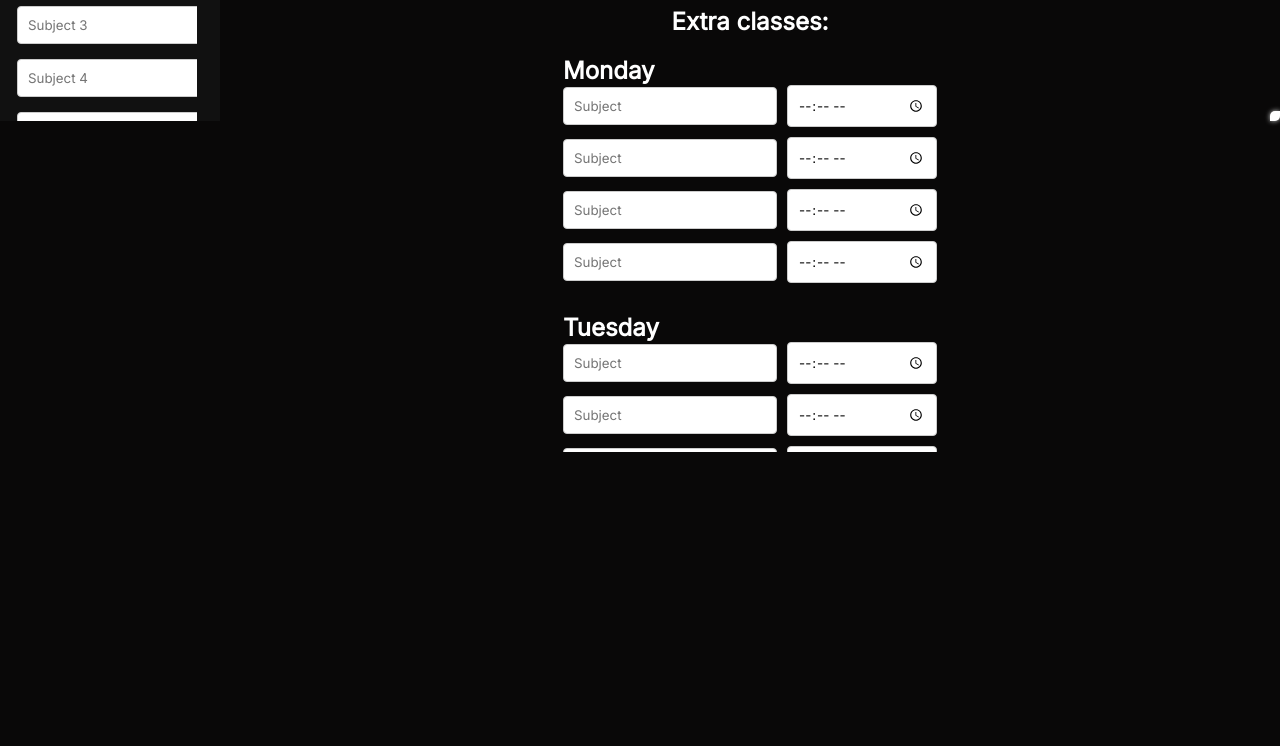
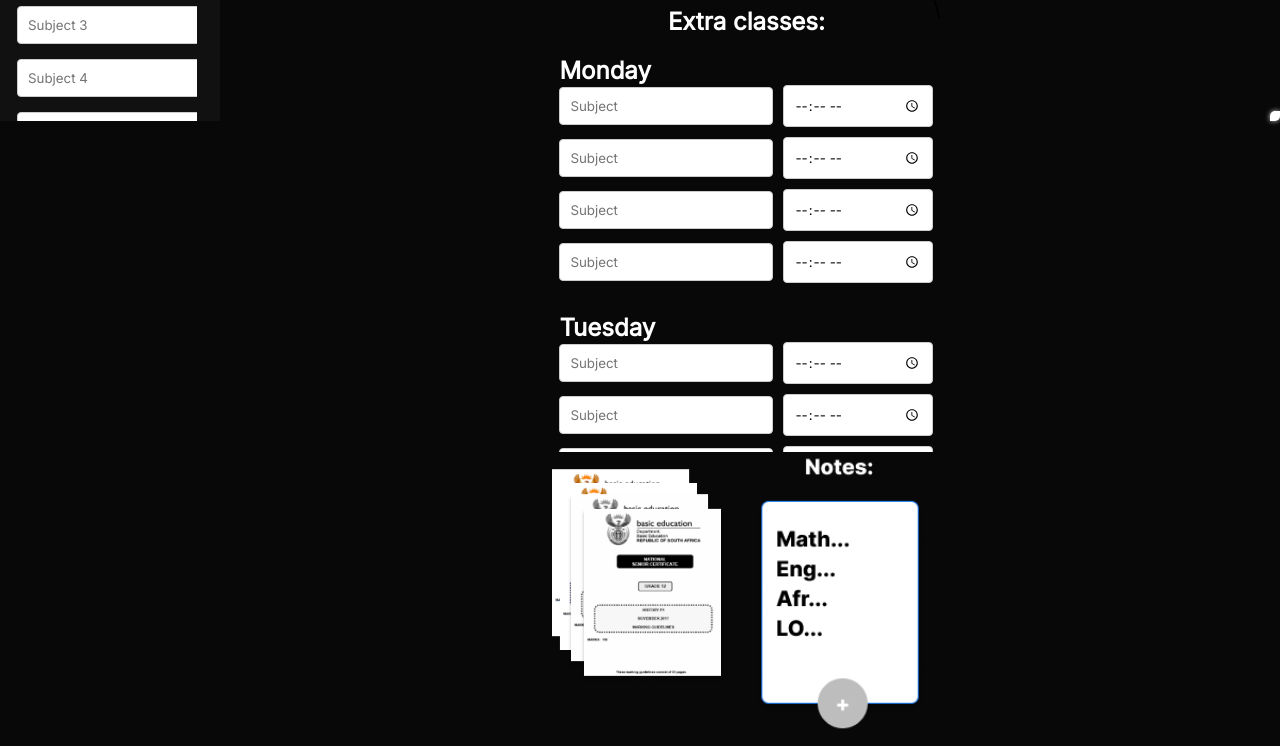
Before and after one commit to EDmentAI/EDmentVer1.0, a plain HTML site: page index.html in a window 1280 px wide. Shown: the part 679-1425 px from the top of the page. Before the commit the page ends 1131 px from the top, so only its background shows below. Drawn offline with Linux system fonts and the light colour scheme.

Commit message:
Add files via upload

```diff
--- a/index.html
+++ b/index.html
@@ -257,12 +257,14 @@
           </div>
       </form>
     </div>
-            </div>
+            </div>\
+
         </section>
 
-        <section>
-          <div class="tests"></div>
-          <div class="notes"></div>
+        <section class="personal">
+          <a href=""><img class="pastpapers" src="images/pastpapers.png" alt=""></a>
+          <a href=""><img class="notes" src="images/notes.png" alt=""></a>
+
         </section>
     </main>
     <script src="calender.js"></script>
--- a/style.css
+++ b/style.css
@@ -765,3 +765,22 @@ button:hover {
     text-align: center;
     padding-bottom: 20px;
 }
+
+
+
+
+/*Papers and notes*/
+
+.personal{
+  display: flex;
+  flex-wrap: wrap;
+  justify-content: center;
+  flex-grow: 1;
+}
+.personal > a{
+    max-width: 600px;
+}
+
+.pastpapers, .notes{
+  width: 200px;
+}
```
Also changed, not shown: images/Aipapers.png (added), images/notes.png (added), images/pastpapers.png (added).
